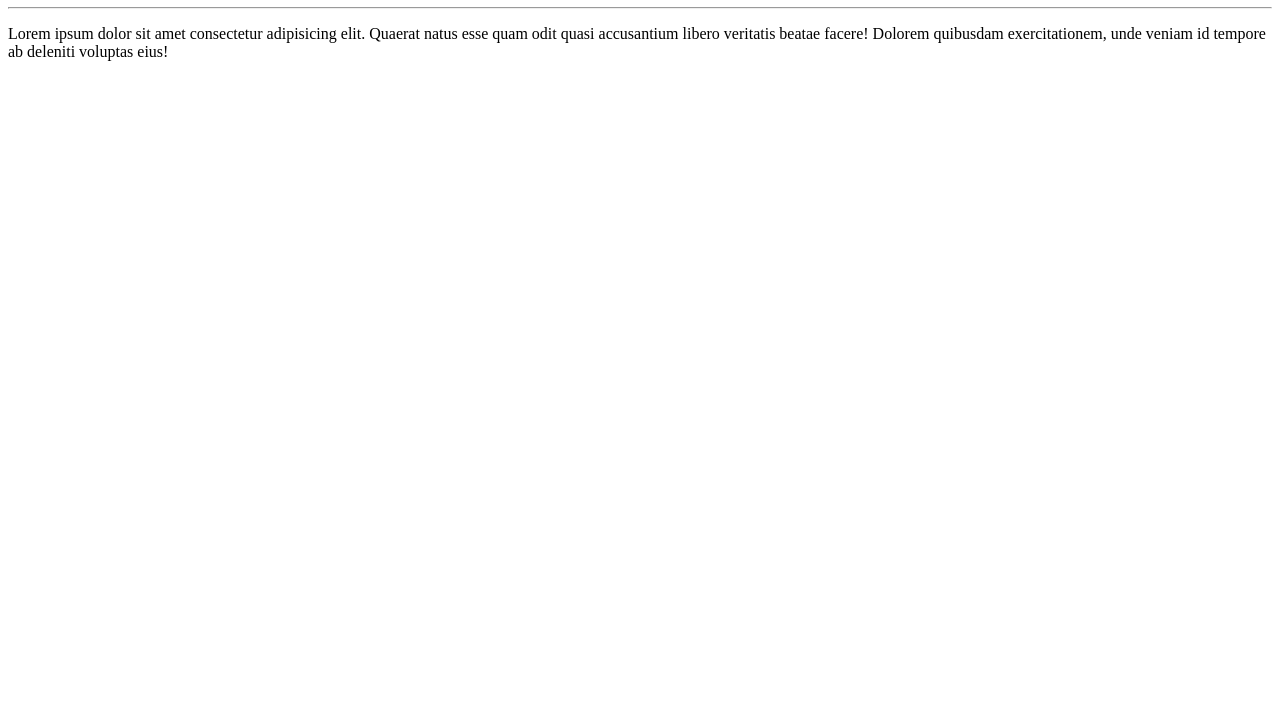
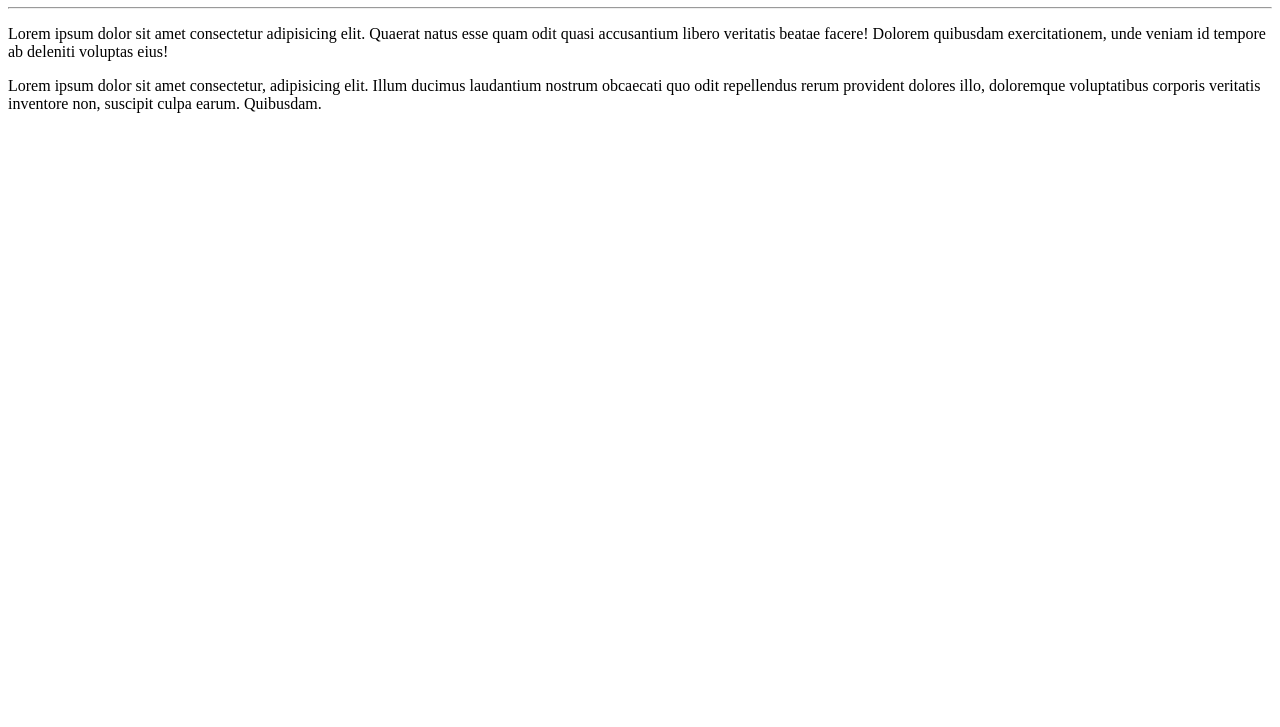
Before and after one commit to geowzinea/Ola-Mundo, a plain HTML site: page site-exemplo/index.html in a window 1280 px wide. Shown: the part 73-800 px from the top of the page. Drawn offline with Linux system fonts and the light colour scheme.

Commit message:
adicionei um paragráfo

```diff
--- a/site-exemplo/index.html
+++ b/site-exemplo/index.html
@@ -9,5 +9,6 @@
     <h1>Olá, Mundo!</h1>
     <hr>
     <p>Lorem ipsum dolor sit amet consectetur adipisicing elit. Quaerat natus esse quam odit quasi accusantium libero veritatis beatae facere! Dolorem quibusdam exercitationem, unde veniam id tempore ab deleniti voluptas eius!</p>
+    <p>Lorem ipsum dolor sit amet consectetur, adipisicing elit. Illum ducimus laudantium nostrum obcaecati quo odit repellendus rerum provident dolores illo, doloremque voluptatibus corporis veritatis inventore non, suscipit culpa earum. Quibusdam.</p>
 </body>
 </html>
```
